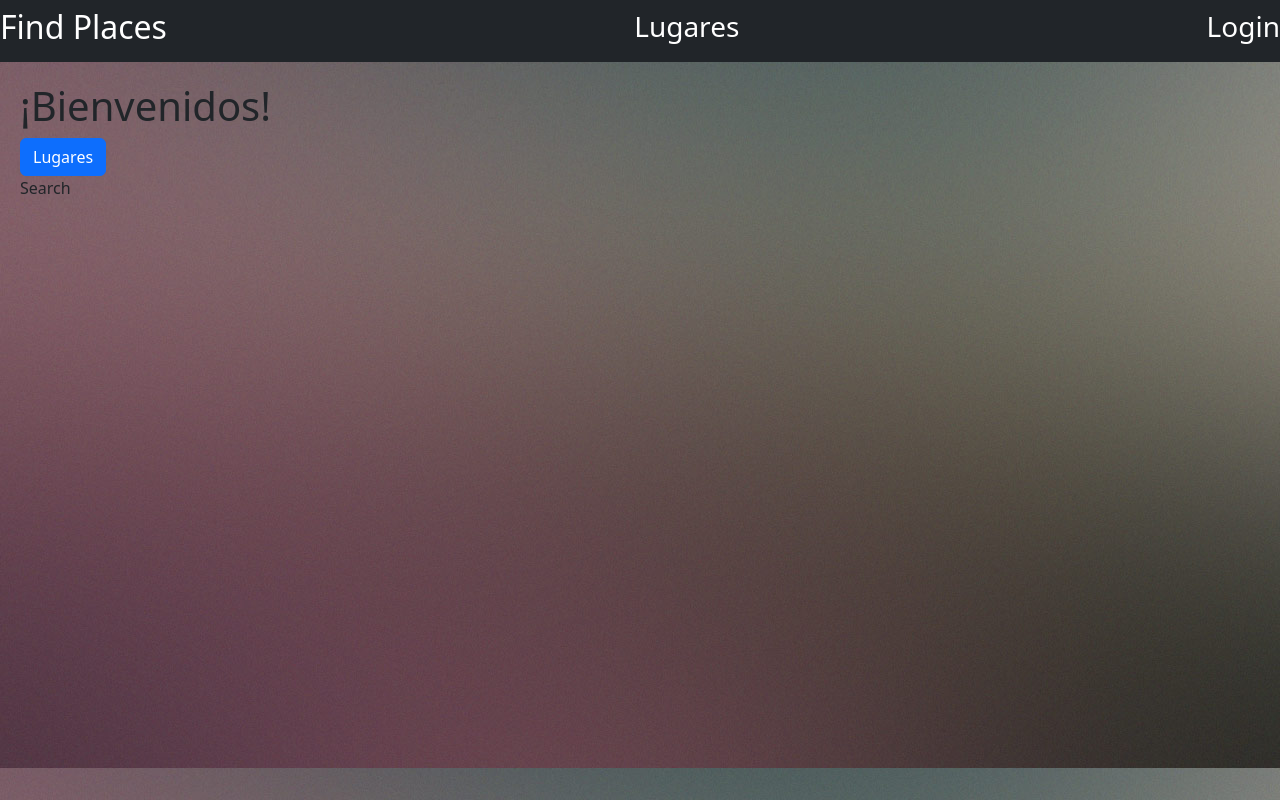
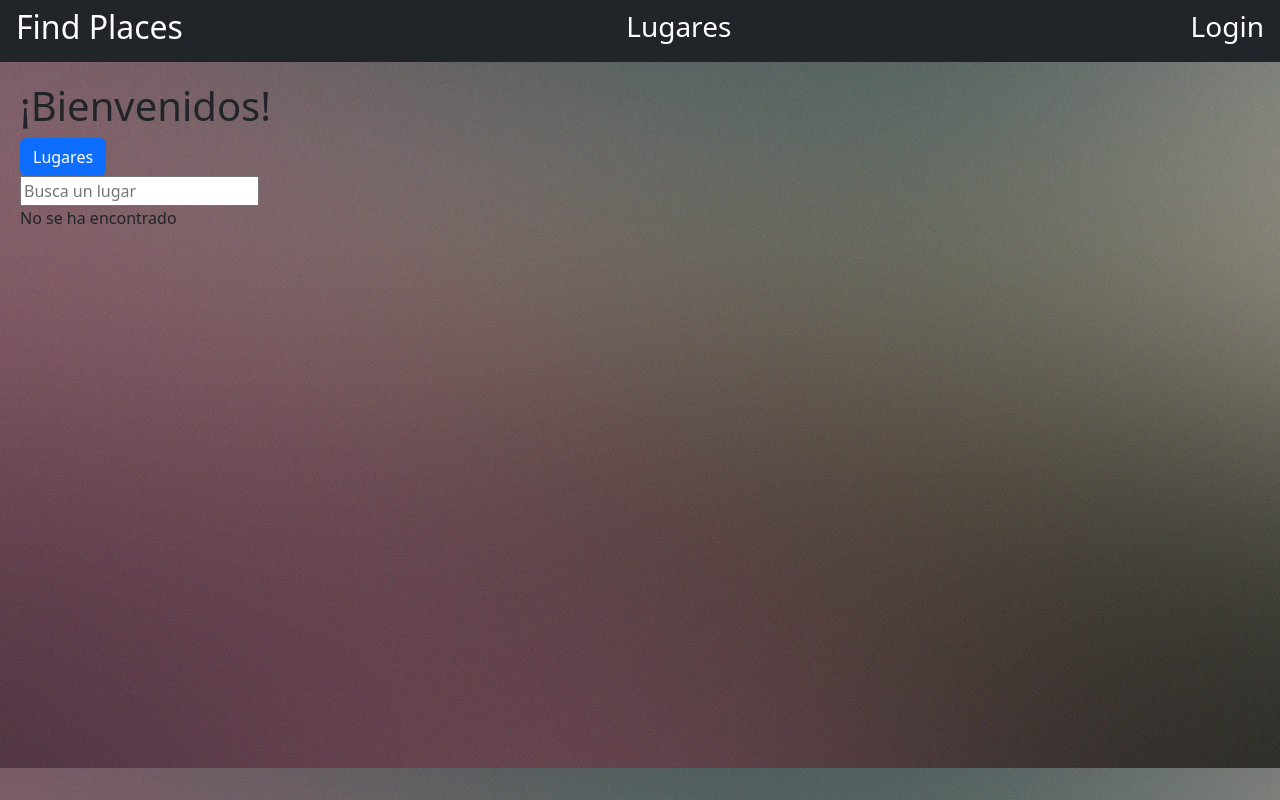
Before and after one commit to tomasnicolucci/FindPlaces-Frontend, a React (Create React App) app: page / in a window 1280 px wide. Built offline with nearby package versions, Linux system fonts and the light colour scheme; no server answers.

Commit message:
general changes

```diff
--- a/public/index.html
+++ b/public/index.html
@@ -24,7 +24,7 @@
       work correctly both with client-side routing and a non-root public URL.
       Learn how to configure a non-root public URL by running `npm run build`.
     -->
-    <title>React App</title>
+    <title>Find Places</title>
   </head>
   <body>
     <noscript>You need to enable JavaScript to run this app.</noscript>
--- a/src/Pages/Home/Home.jsx
+++ b/src/Pages/Home/Home.jsx
@@ -12,7 +12,7 @@ const Home = () => {
       <h1>¡Bienvenidos!</h1>
       <Link to="/Places">
         <button className='btn btn-primary'>Lugares</button>
-      </Link>
+      </Link> <br/>
       <Search places={places}/>
     </Page>
   )
--- a/src/components/Navbar/Navbar.css
+++ b/src/components/Navbar/Navbar.css
@@ -1,8 +1,12 @@
-/* .margin{
-  margin-top: 5%;
-} */
+.btnHome{
+  text-decoration: none;
+  color: #fff;
+  margin-left: 1rem;
+}
 
 .icono{
   text-decoration: none;
   color: #fff;
+  margin-left: 1rem;
+  margin-right: 1rem;
 }
--- a/src/components/Navbar/Navbar.jsx
+++ b/src/components/Navbar/Navbar.jsx
@@ -4,8 +4,9 @@ import { Link } from "react-router-dom"
 
 const Navbar = () => {
     return(
+        <div>
             <nav className='navbar navbar-dark bg-dark'>
-            <Link to ="/" className="icono">
+                <Link to ="/" className="btnHome">
                     <h2>Find Places</h2>
                 </Link>
                 <Link to="/Places" className="icono">
@@ -15,6 +16,7 @@ const Navbar = () => {
                     <h3>Login</h3>
                 </Link>
             </nav>
+        </div>
     );
 }
 
--- a/src/components/PlaceDetail/PlaceDetail.jsx
+++ b/src/components/PlaceDetail/PlaceDetail.jsx
@@ -19,13 +19,13 @@ const Details = () => {
   return (
     <>
       {place ? (
-        <body>
+        <div>
           <h1>{place.name}</h1>
           <p>{place.description}</p>
-          <p>{place.direction}</p>
+          <p>{place.address}</p>
           <p>{place.dates}</p>
           <p>Tipo de entrada: {place.ticket}</p>
-        </body>
+        </div>
       ) : (
         <h2>Cargando...</h2>
       )}
--- a/src/components/Search/Search.jsx
+++ b/src/components/Search/Search.jsx
@@ -3,9 +3,37 @@ import React, { useState } from 'react'
 const Search = ({ places }) => {
 
     const [searchInput, setSearchInput] = useState("");
+    const [filteredPlaces, setFilteredPlaces] = useState("");
+
+    const handleChange = (value) => {
+        setSearchInput(value);
+        const fltrdPlaces = places.filter((place) => {
+            return (
+                value &&
+                place &&
+                place.name.value &&
+                place.name.value.toLowerCase().includes(value)
+            )
+        })
+        setFilteredPlaces(fltrdPlaces);
+    };
 
     return (
-        <div>Search</div>
+        places ?
+        <>
+            <input type="text" placeholder="Busca un lugar" value={searchInput} onChange={(e) => handleChange(e.target.value)} className='searchInput'/>
+            <div>
+
+                {
+                (searchInput.length > 0) ?
+                    filteredPlaces.map((place) => {
+                        return place
+                    })
+                : <><p>No se ha encontrado</p></>
+                }
+            </div></>
+        :
+        <></>
     )
 }
 
```
Lines whose indentation alone changed are shown as unchanged.
